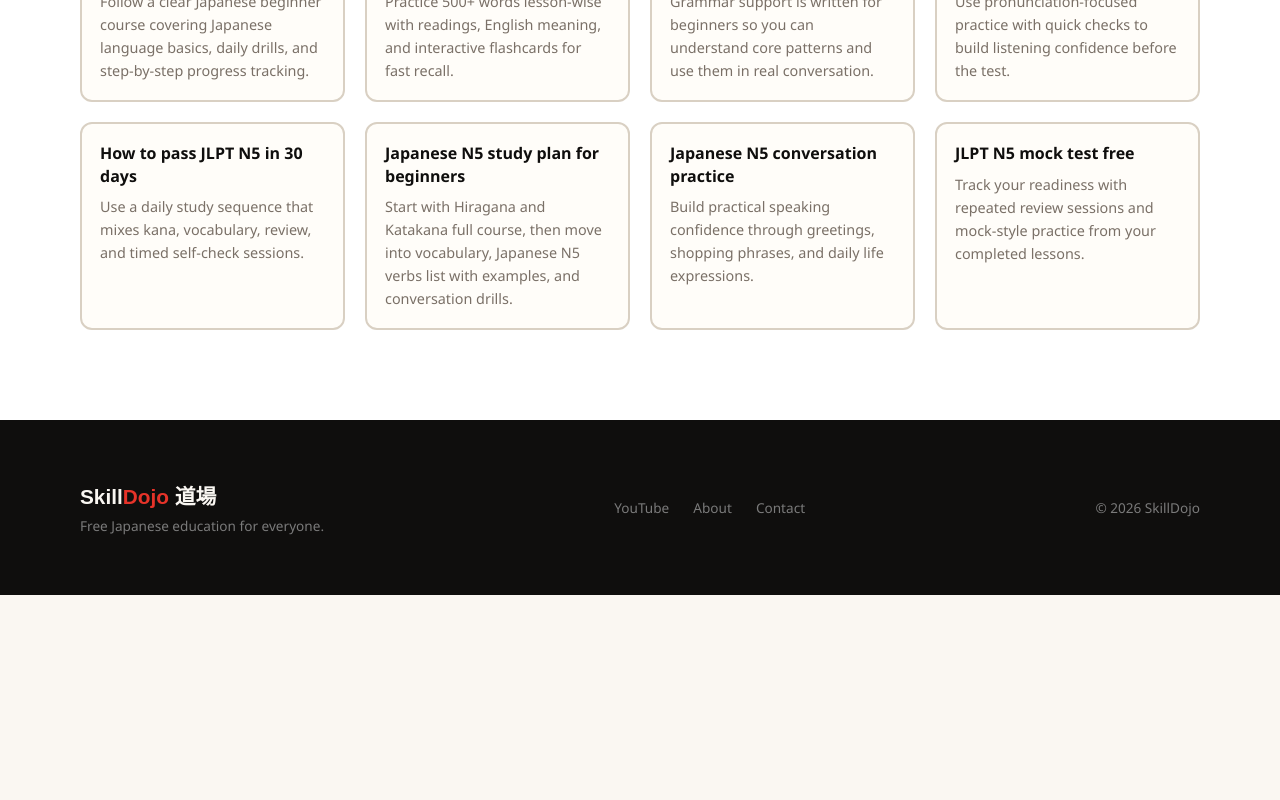
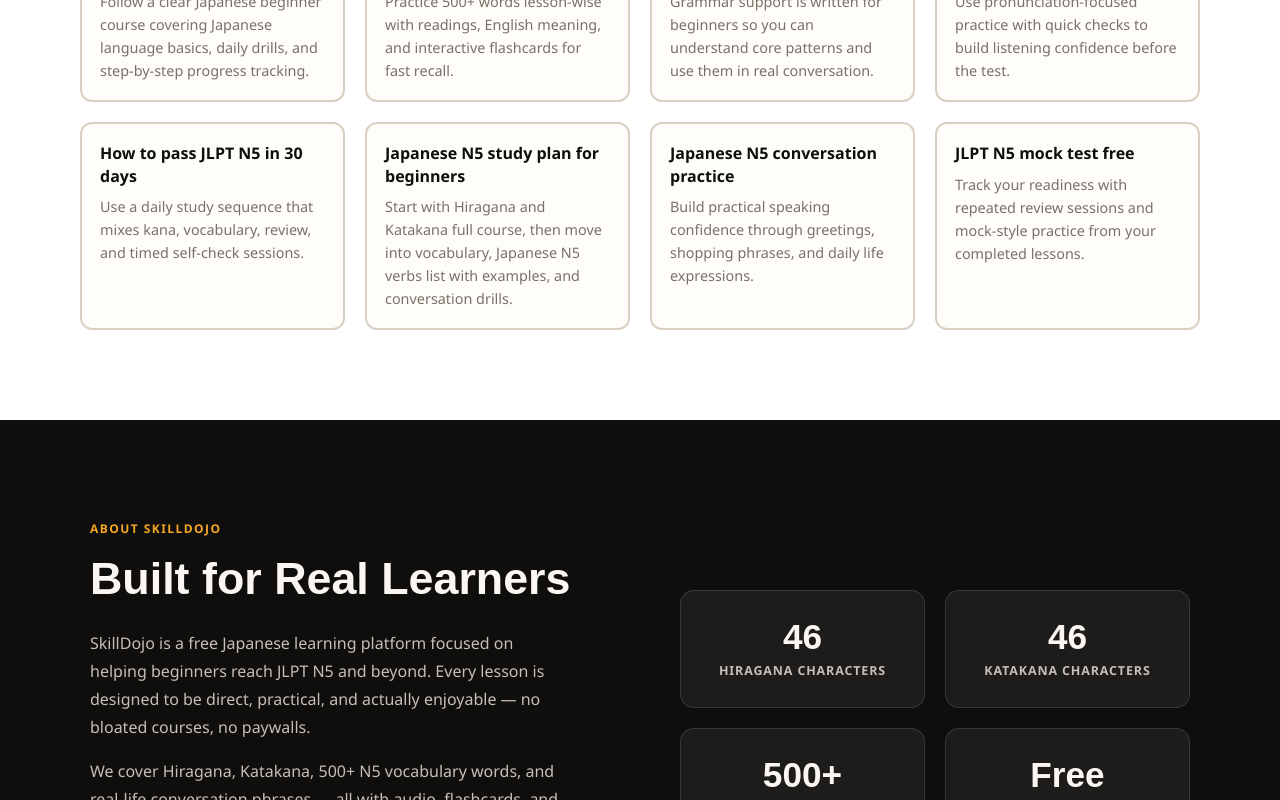
Before and after one commit to marufislam8924/skilldojo, a Next.js app: page / in a window 1280 px wide. Shown: the part 2000-2800 px from the top of the page. Before the commit the page ends 2595 px from the top, so only its background shows below. Built offline with nearby package versions, Linux system fonts and the light colour scheme; no server answers.

Commit message:
Add About section to home page

```diff
--- a/app/page.js
+++ b/app/page.js
@@ -266,6 +266,46 @@ export default function Home() {
         </div>
       </section>
 
+      {/* ABOUT */}
+      <section className={styles.about} id="about">
+        <div className={styles.aboutInner}>
+          <div className={styles.aboutText}>
+            <div className={styles.sectionTag}>About SkillDojo</div>
+            <h2 className={styles.aboutTitle}>Built for Real Learners</h2>
+            <p className={styles.aboutDesc}>
+              SkillDojo is a free Japanese learning platform focused on helping beginners
+              reach JLPT N5 and beyond. Every lesson is designed to be direct, practical,
+              and actually enjoyable — no bloated courses, no paywalls.
+            </p>
+            <p className={styles.aboutDesc}>
+              We cover Hiragana, Katakana, 500+ N5 vocabulary words, and real-life
+              conversation phrases — all with audio, flashcards, and progress tracking.
+            </p>
+            <a
+              href="https://youtube.com/@skilldojo-b2t"
+              target="_blank"
+              className={styles.btnPrimary}
+              style={{ display: "inline-block", marginTop: "12px" }}
+            >
+              ▶ Watch on YouTube
+            </a>
+          </div>
+          <div className={styles.aboutStats}>
+            {[
+              { num: "46",   label: "Hiragana Characters" },
+              { num: "46",   label: "Katakana Characters" },
+              { num: "500+", label: "N5 Vocabulary Words" },
+              { num: "Free", label: "Always Free" },
+            ].map(({ num, label }) => (
+              <div key={label} className={styles.statCard}>
+                <span className={styles.statNum}>{num}</span>
+                <span className={styles.statLabel}>{label}</span>
+              </div>
+            ))}
+          </div>
+        </div>
+      </section>
+
       {/* FOOTER */}
       <footer className={styles.footer}>
         <div>
--- a/app/page.module.css
+++ b/app/page.module.css
@@ -437,6 +437,84 @@
   text-transform: uppercase;
 }
 
+/* ABOUT */
+.about {
+  padding: 100px 80px;
+  background: var(--ink);
+  color: var(--paper);
+}
+
+.aboutInner {
+  display: grid;
+  grid-template-columns: 1fr 1fr;
+  gap: 80px;
+  align-items: center;
+  max-width: 1100px;
+  margin: 0 auto;
+}
+
+.aboutText .sectionTag {
+  color: #f5a623;
+  margin-bottom: 16px;
+  display: block;
+}
+
+.aboutTitle {
+  font-family: 'Zen Maru Gothic', sans-serif;
+  font-size: clamp(2rem, 3.5vw, 3rem);
+  font-weight: 900;
+  line-height: 1.15;
+  margin-bottom: 24px;
+  color: var(--paper);
+}
+
+.aboutDesc {
+  font-size: 1rem;
+  color: #c5bfb5;
+  line-height: 1.75;
+  margin-bottom: 16px;
+  max-width: 480px;
+}
+
+.aboutStats {
+  display: grid;
+  grid-template-columns: 1fr 1fr;
+  gap: 20px;
+}
+
+.statCard {
+  background: rgba(255, 255, 255, 0.06);
+  border: 1.5px solid rgba(255, 255, 255, 0.12);
+  border-radius: 14px;
+  padding: 28px 20px;
+  display: flex;
+  flex-direction: column;
+  align-items: center;
+  gap: 8px;
+  transition: background 0.2s;
+}
+
+.statCard:hover {
+  background: rgba(255, 255, 255, 0.11);
+}
+
+.statNum {
+  font-family: 'Zen Maru Gothic', sans-serif;
+  font-size: 2.2rem;
+  font-weight: 900;
+  color: var(--paper);
+  line-height: 1;
+}
+
+.statLabel {
+  font-size: 0.78rem;
+  font-weight: 700;
+  letter-spacing: 0.07em;
+  text-transform: uppercase;
+  color: #c5bfb5;
+  text-align: center;
+}
+
 /* FOOTER */
 .footer {
   background: var(--ink);
@@ -488,6 +566,16 @@
   }
   .seoSection {
     padding: 56px 28px;
+  }
+  .about {
+    padding: 70px 28px;
+  }
+  .aboutInner {
+    grid-template-columns: 1fr;
+    gap: 48px;
+  }
+  .aboutStats {
+    grid-template-columns: repeat(2, 1fr);
   }
   .footer {
     padding: 40px 28px;
```
